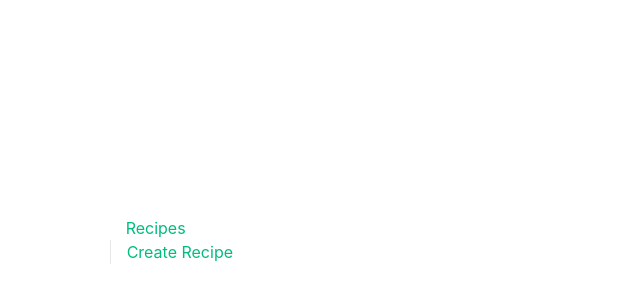
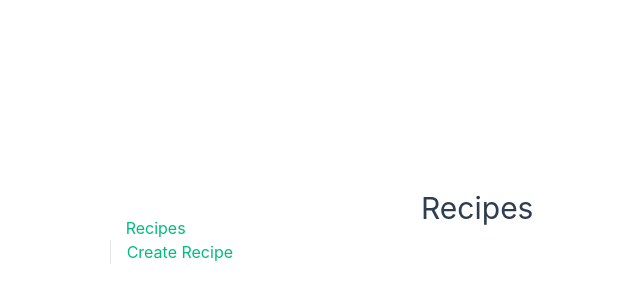
Before and after one commit to shinyhappydan/sydney, a Vue app: page / in a window 1280 px wide. Shown: the part 168-468 px from the top of the page, without its empty margins (219-859 px from the left). Built offline with nearby package versions, Linux system fonts and the light colour scheme; the HTML template or start-up script is replaced by a standard one.

Commit message:
add basic end to end test

```diff
--- a/src/views/RecipesView.vue
+++ b/src/views/RecipesView.vue
@@ -3,7 +3,8 @@ import RecipeList from '@/components/RecipeList.vue'
 </script>
 
 <template>
-  <main>
+  <div>
+    <h1>Recipes</h1>
     <RecipeList />
-  </main>
+  </div>
 </template>
```
Also changed, not shown: 1 other file (tests, documents, lock files or other folders).
